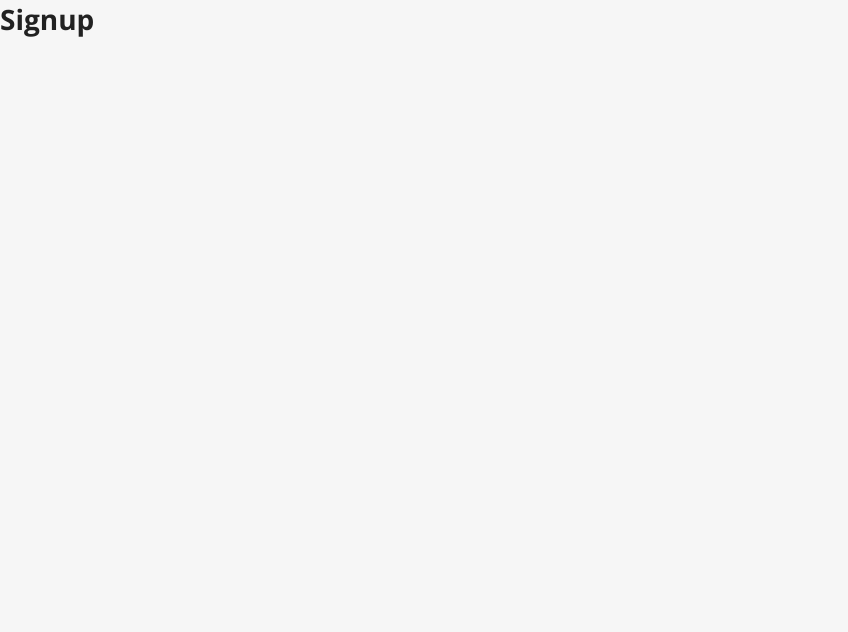
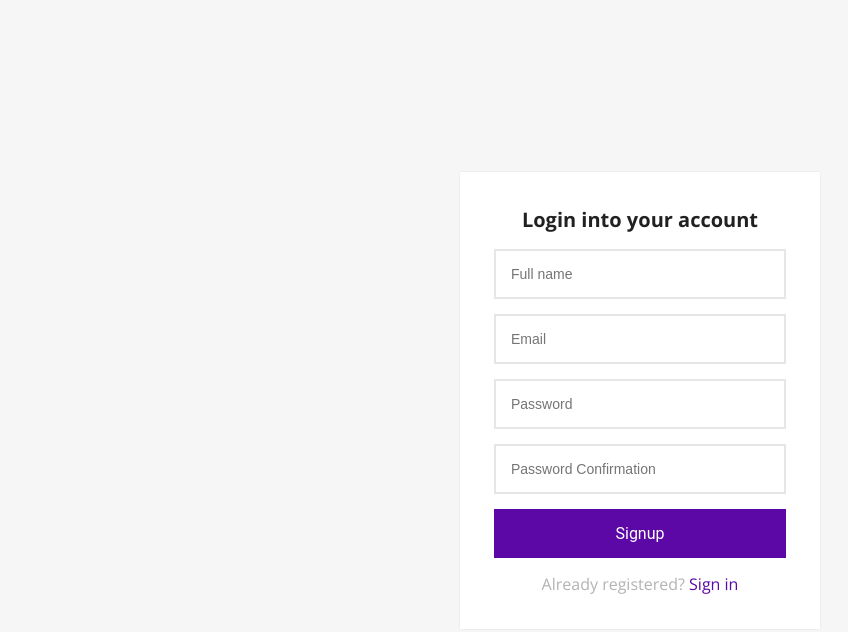
Before and after one commit to soyluisarrieta/laravel-and-react, a React (Vite) app in the folder react/: page /signup in a window 1280 px wide. Shown: the top 632 px of the page, without its empty margins (0-848 px from the left). Built offline with nearby package versions, Linux system fonts and the light colour scheme.

Commit message:
Create Signup interface

```diff
--- a/react/src/views/Signup.jsx
+++ b/react/src/views/Signup.jsx
@@ -1,7 +1,25 @@
+import { Link } from 'react-router-dom'
+
 export default function Signup () {
+  const onSubmit = (e) => {
+    e.preventDefault()
+  }
+
   return (
-    <>
-      <h1>Signup</h1>
-    </>
+    <div className='login-signup-form animated fadeInDown'>
+      <div className='form'>
+        <form onSubmit={onSubmit}>
+          <h1 className='title'>Login into your account</h1>
+          <input type='text' placeholder='Full name' />
+          <input type='email' placeholder='Email' />
+          <input type='password' placeholder='Password' />
+          <input type='password' placeholder='Password Confirmation' />
+          <button className='btn btn-block'>Signup</button>
+          <p className='message'>
+            Already registered? <Link to='/login'>Sign in</Link>
+          </p>
+        </form>
+      </div>
+    </div>
   )
 }
```
